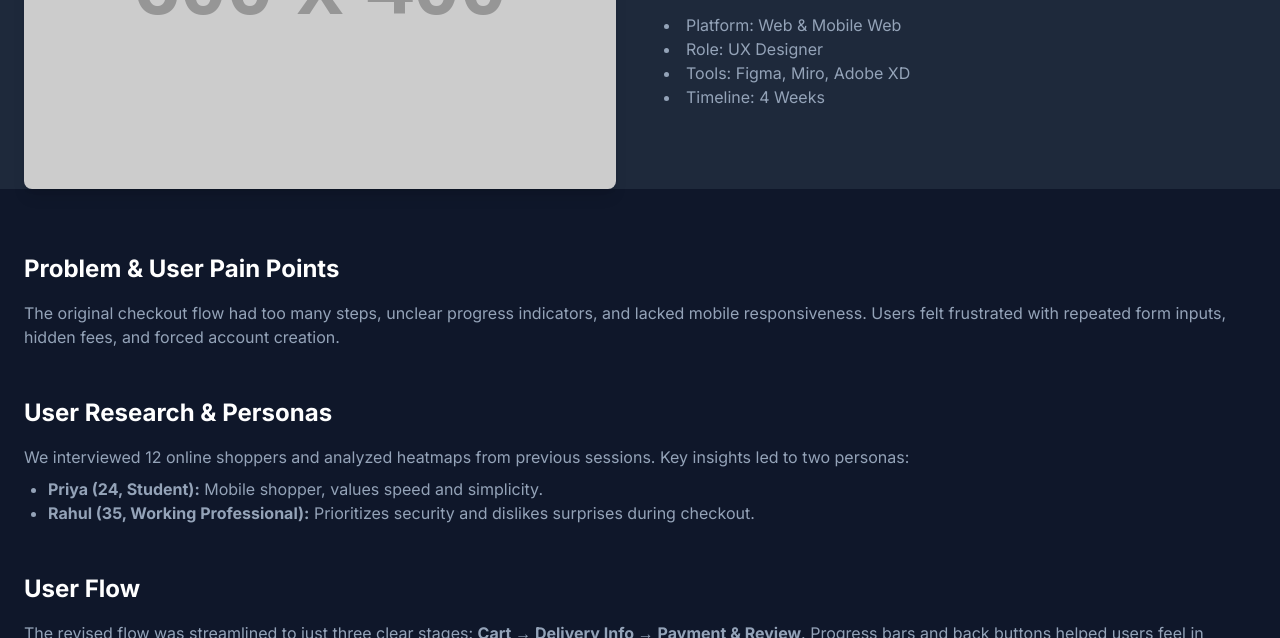
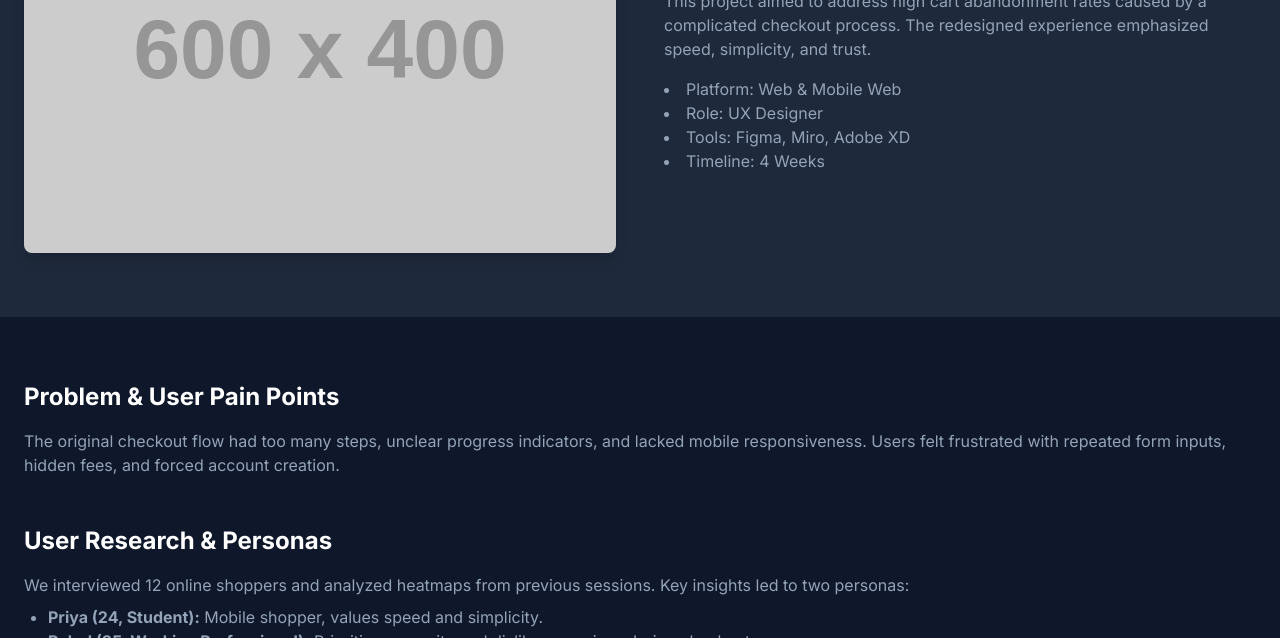
Before and after one commit to AnnapurnaGawande/UIUXDesign, a plain HTML site: page First Project.html in a window 1280 px wide. Shown: the part 462-1100 px from the top of the page. Drawn offline with nearby package versions, Linux system fonts and the light colour scheme; placeholder pictures from the web are drawn by us.

Commit message:
Update First Project.html

```diff
--- a/First Project.html
+++ b/First Project.html
@@ -52,7 +52,7 @@
 </section>
 
 <!-- Project Overview -->
-<section class="py-19 bg-slate-800">
+<section class="py-16 bg-slate-800">
   <div class="container mx-auto px-6 grid md:grid-cols-2 gap-12 items-center">
     <div>
       <img src="https://via.placeholder.com/600x400.png?text=Checkout+UX+Wireframe" alt="Checkout UX Mockup" class="rounded-lg shadow-lg">
```
